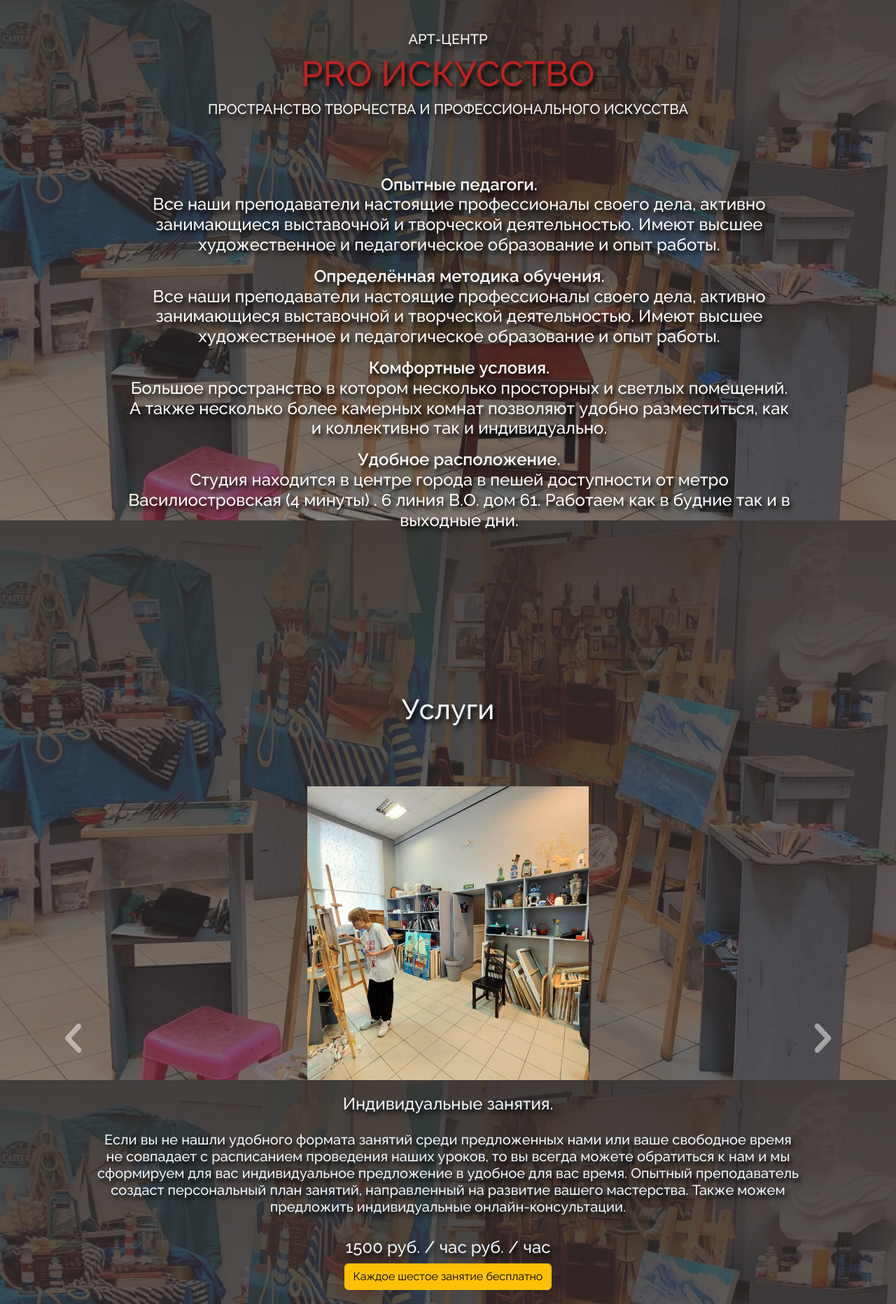
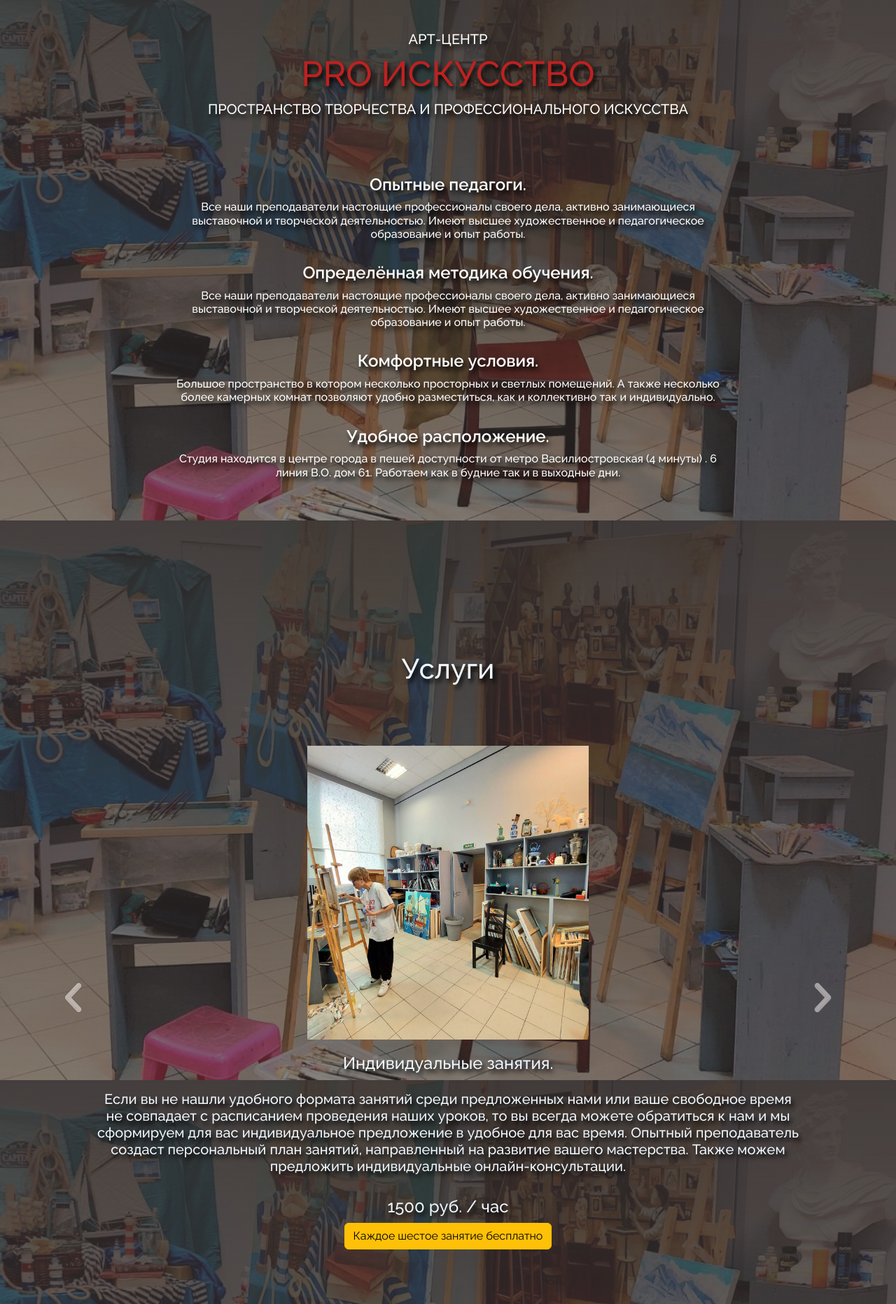
Before and after one commit to belousovsergey56/pro-iskusstvo, a Flask app: page / in a window 1280 px wide. Shown: the part 56-1920 px from the top of the page at 70% size. Run offline with Flask 2, Linux system fonts and the light colour scheme; data comes from the database, SQL or seed files in the repository; some libraries are stand-ins or nearby versions.

Commit message:
upd block about, change static data email, addres etc to jinja tmp

```diff
--- a/templates/index.html
+++ b/templates/index.html
@@ -20,7 +20,8 @@
     <link rel="preconnect" href="https://fonts.googleapis.com">
     <link rel="preconnect" href="https://fonts.gstatic.com" crossorigin>
     <link href="https://fonts.googleapis.com/css2?family=Raleway:wght@400;500;600&display=swap" rel="stylesheet">
-    <link href="https://fonts.googleapis.com/css2?family=Raleway:wght@400;500;600&family=Roboto&display=swap" rel="stylesheet">
+    <link href="https://fonts.googleapis.com/css2?family=Raleway:wght@400;500;600&family=Roboto&display=swap"
+        rel="stylesheet">
 
     <title>Арт Центр | Pro Искусство</title>
 </head>
@@ -29,7 +30,8 @@
     <header>
         <nav class="navbar fixed-top navbar-expand-lg bg-dark navbar-dark">
             <div class="container">
-                <a class="navbar-brand index-logo-text" href="#" style="font-family: 'Raleway', sans-serif;">АРТ-ЦЕНТР | PRO ИСКУССТВО</a>
+                <a class="navbar-brand index-logo-text" href="#" style="font-family: 'Raleway', sans-serif;">АРТ-ЦЕНТР |
+                    PRO ИСКУССТВО</a>
                 <button class="navbar-toggler" type="button" data-bs-toggle="collapse" data-bs-target="#navbarNav"
                     aria-controls="navbarNav" aria-expanded="false" aria-label="Toggle navigation">
                     <span class="navbar-toggler-icon"></span>
@@ -72,34 +74,31 @@
                     ПРОСТРАНСТВО ТВОРЧЕСТВА И ПРОФЕССИОНАЛЬНОГО ИСКУССТВА
                 </h4>
                 <br>
-                <ul>
-                    <h4>
-                        <dt>Опытные педагоги.</dt>
-                        <dl class="about-text">Все наши преподаватели настоящие профессионалы своего дела, активно занимающиеся выставочной и творческой деятельностью. Имеют высшее  художественное и педагогическое образование и опыт работы.</dl>
-                    </h4>
-                </ul>
-                <ul>
-                    <h4>
-                        <dt>Определённая методика обучения.</dt>
-                        <dl class="about-text">Все наши преподаватели настоящие профессионалы своего дела, активно занимающиеся выставочной и творческой деятельностью. Имеют высшее  художественное и педагогическое образование и опыт работы.</dl>
-                    </h4>
-                </ul>
-                <ul>
-                    <h4>
-                        <dt>Комфортные условия.</dt>
-                        <dl class="about-text">Большое пространство в котором
-                            несколько просторных и светлых помещений.
-                            А также несколько более камерных комнат позволяют удобно разместиться, как и коллективно так и индивидуально.</dl>
-                    </h4>
-                </ul>
-                <ul>
-                    <h4>
-                        <dt>Удобное расположение. </dt>
-                        <dl class="about-text">Студия находится в центре города в пешей доступности от метро Василиостровская (4 минуты) .
-                            6 линия В.О. дом 61.  Работаем как в будние так и в выходные дни.</dl>
-                    </h4>
-                </ul>
+                <div class="about-body">
+                    <h4 class="about-body-header">Опытные педагоги.</h4>
+                    <h6 class="about-text">Все наши преподаватели настоящие профессионалы своего дела,
+                        активно занимающиеся выставочной и творческой деятельностью.
+                        Имеют высшее художественное и педагогическое образование и опыт работы.
+                    </h6>
+                    <br>
+                    <h4 class="about-body-header">Определённая методика обучения.</h4>
+                    <h6 class="about-text">Все наши преподаватели настоящие профессионалы своего дела,
+                        активно занимающиеся выставочной и творческой деятельностью.
+                        Имеют высшее художественное и педагогическое образование и опыт работы.</h6>
+                    <br>
+                    <h4 class="about-body-header">Комфортные условия.</h4>
+                    <h6 class="about-text">Большое пространство в котором
+                        несколько просторных и светлых помещений.
+                        А также несколько более камерных комнат позволяют удобно разместиться, как и коллективно так и
+                        индивидуально.</h6>
+                    <br>
+                    <h4 class="about-body-header">Удобное расположение.</h4>
+                    <h6 class="about-text">Студия находится в центре города в пешей доступности от метро
+                        Василиостровская (4 минуты) .
+                        6 линия В.О. дом 61. Работаем как в будние так и в выходные дни.</h6>
+                    <br>
                 </div>
+            </div>
         </div>
     </section>
 
@@ -117,9 +116,9 @@
                         <br>
                         <h5 class="services-text">{{ price[0].description }}</h5>
                         <br>
-                        <h4>{{ price[0].price }} руб. / час</h4>
-                        <a class="btn btn-warning" href="tel:1555" role="button">Каждое шестое занятие бесплатно</a>
-                        <!-- <h4>Каждое шестое занятие бесплатно</h4> -->
+                        <h4>{{ price[0].price }}</h4>
+                        <a class="btn btn-warning" href="tel:{{ telephone }}" role="button">Каждое шестое занятие
+                            бесплатно</a>
                     </div>
 
 
@@ -130,8 +129,9 @@
                         <br>
                         <h5 class="services-text">{{ services.description }}</h5>
                         <br>
-                        <h4>{{ services.price }} руб. / час</h4>
-                        <a class="btn btn-warning" href="tel:1555" role="button">Каждое шестое занятие бесплатно</a>
+                        <h4>{{ services.price }}</h4>
+                        <a class="btn btn-warning" href="tel:{{ telephone }}" role="button">Каждое шестое занятие
+                            бесплатно</a>
                     </div>
                     {% endfor %}
 
@@ -143,15 +143,11 @@
                 </button>
                 <button class="carousel-control-next" type="button" data-bs-target="#carouselExampleControls1"
                     data-bs-slide="next">
-                    <span class="carousel-control-next-icon dark" aria-hidden="true"></span>
+                    <span class="carousel-control-next-icon" aria-hidden="true"></span>
                     <span class="visually-hidden">Next</span>
                 </button>
             </div>
         </div>
-
-        <!-- <div>
-            <h4>Каждое шестое занятие бесплатно</h4>
-        </div> -->
 
     </section>
 
@@ -264,7 +260,8 @@
                             <h4 class="row-text">Телефон студии</h4>
                         </div>
                         <div class="col">
-                            <h4 class="text-message col-text"><a href="tel:+79313282819" class="contact-link" style="color:aliceblue;">+79313282819</a></h4>
+                            <h4 class="text-message col-text"><a href="tel:{{ telephone }}" class="contact-link"
+                                    style="color:aliceblue;">{{ telephone }}</a></h4>
                         </div>
                     </div>
 
@@ -273,7 +270,7 @@
                             <h4 class="row-text">Адрес</h4>
                         </div>
                         <div class="col text-message">
-                            <h4 class="col-text">6 линия В.О. дом 61</h4>
+                            <h4 class="col-text">{{ address }}</h4>
                         </div>
                     </div>
 
@@ -282,7 +279,8 @@
                             <h4 class="row-text">Email</h4>
                         </div>
                         <div class="col text-message"">
-                            <h4 class="col-text"><a href="mailto:info@proiskusstvo.ru"  class="contact-link" style="color:aliceblue;">info@proiskusstvo.ru</a></h4>
+                            <h4 class=" col-text"><a href="mailto:{{ email }}" class="contact-link"
+                                style="color:aliceblue;">{{ email }}</a></h4>
                         </div>
                     </div>
 
@@ -291,13 +289,15 @@
                             <h4 class="row-text">Вконтакте</h4>
                         </div>
                         <div class="col text-message">
-                            <h4 class="col-text"><a href="https://vk.com/publicproiskusstvo" target="_blank"  class="contact-link" style="color:aliceblue;">vk.com/publicproiskusstvo</a></h4>
+                            <h4 class="col-text"><a href="{{ vk }}" target="_blank" class="contact-link"
+                                    style="color:aliceblue;">vk.com/publicproiskusstvo</a></h4>
                         </div>
                     </div>
             </section>
 
             <div class="map">
-                <script type="text/javascript" charset="utf-8" async src="https://api-maps.yandex.ru/services/constructor/1.0/js/?um=constructor%3A045dec13636b656c41fe9b1649ed3e5cb34158ed86603f67cc0527312636ac5f&amp;width=100%25&amp;height=450&amp;lang=ru_RU&amp;scroll=true"></script>
+                <script type="text/javascript" charset="utf-8" async
+                    src="https://api-maps.yandex.ru/services/constructor/1.0/js/?um=constructor%3A045dec13636b656c41fe9b1649ed3e5cb34158ed86603f67cc0527312636ac5f&amp;width=100%25&amp;height=450&amp;lang=ru_RU&amp;scroll=true"></script>
             </div>
     </section>
 
@@ -310,11 +310,11 @@
             </div>
 
             <ul class="nav col-md-4 justify-content-end list-unstyled d-flex">
-                <li class="ms-3"><a class="text-muted" href="https://vk.com/publicproiskusstvo" target="_blank"><i
+                <li class="ms-3"><a class="text-muted" href="{{ vk }}" target="_blank"><i
                             class="fa-brands fa-vk fa-lg"></i></a></li>
-                <li class="ms-3"><a class="text-muted" href="mailto:info@proiskusstvo.ru"><i
+                <li class="ms-3"><a class="text-muted" href="mailto:{{ email }}"><i
                             class="fa-solid fa-at fa-lg"></i></a></li>
-                <li class="ms-3"><a class="text-muted" href="tel:+79313282819"><i
+                <li class="ms-3"><a class="text-muted" href="tel:{{ telephone }}"><i
                             class="fa-solid fa-phone fa-md"></i></a></li>
             </ul>
         </div>
@@ -324,4 +324,5 @@
         integrity="sha384-A3rJD856KowSb7dwlZdYEkO39Gagi7vIsF0jrRAoQmDKKtQBHUuLZ9AsSv4jD4Xa"
         crossorigin="anonymous"></script>
 </body>
+
 </html>
```
